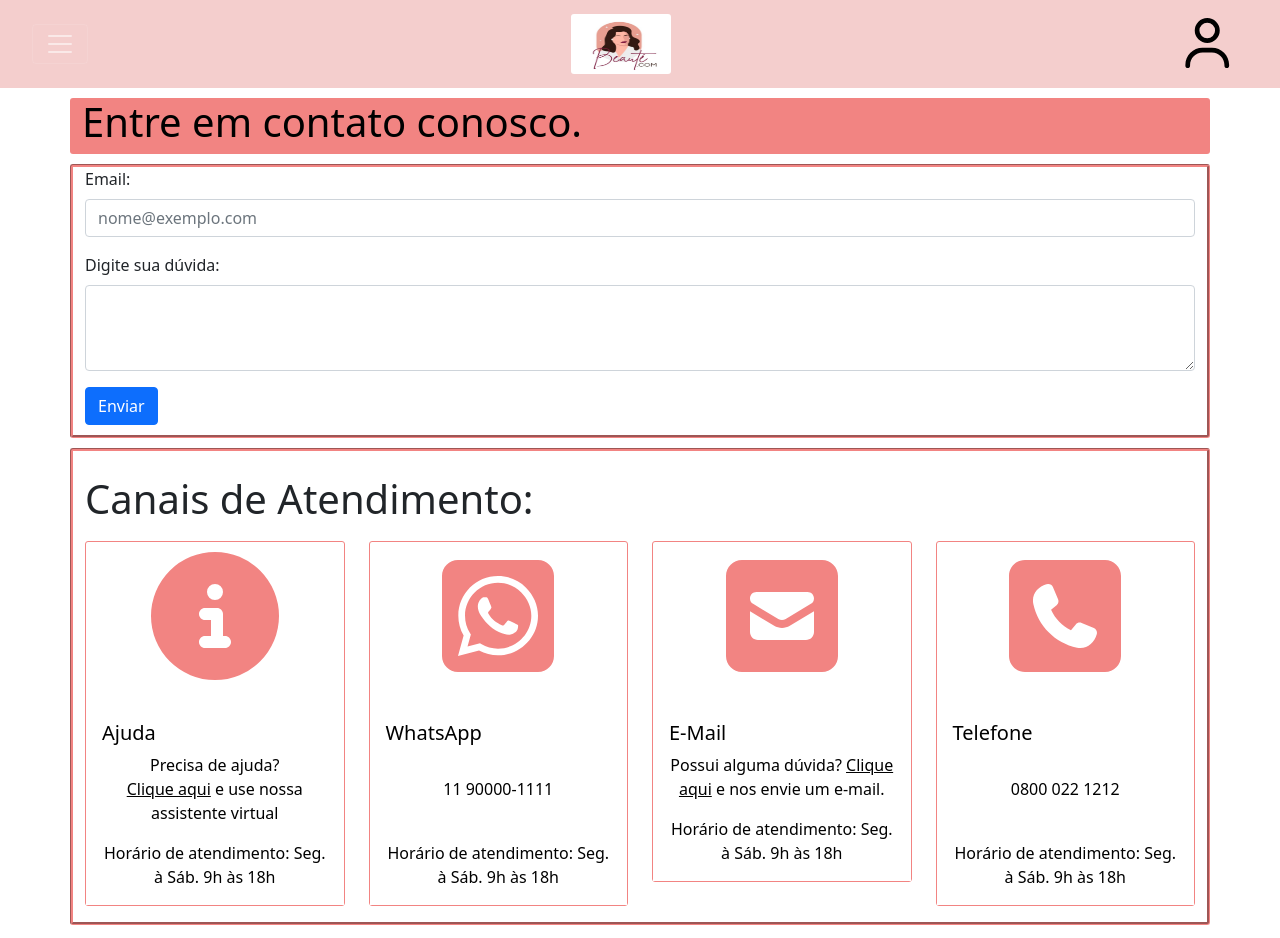
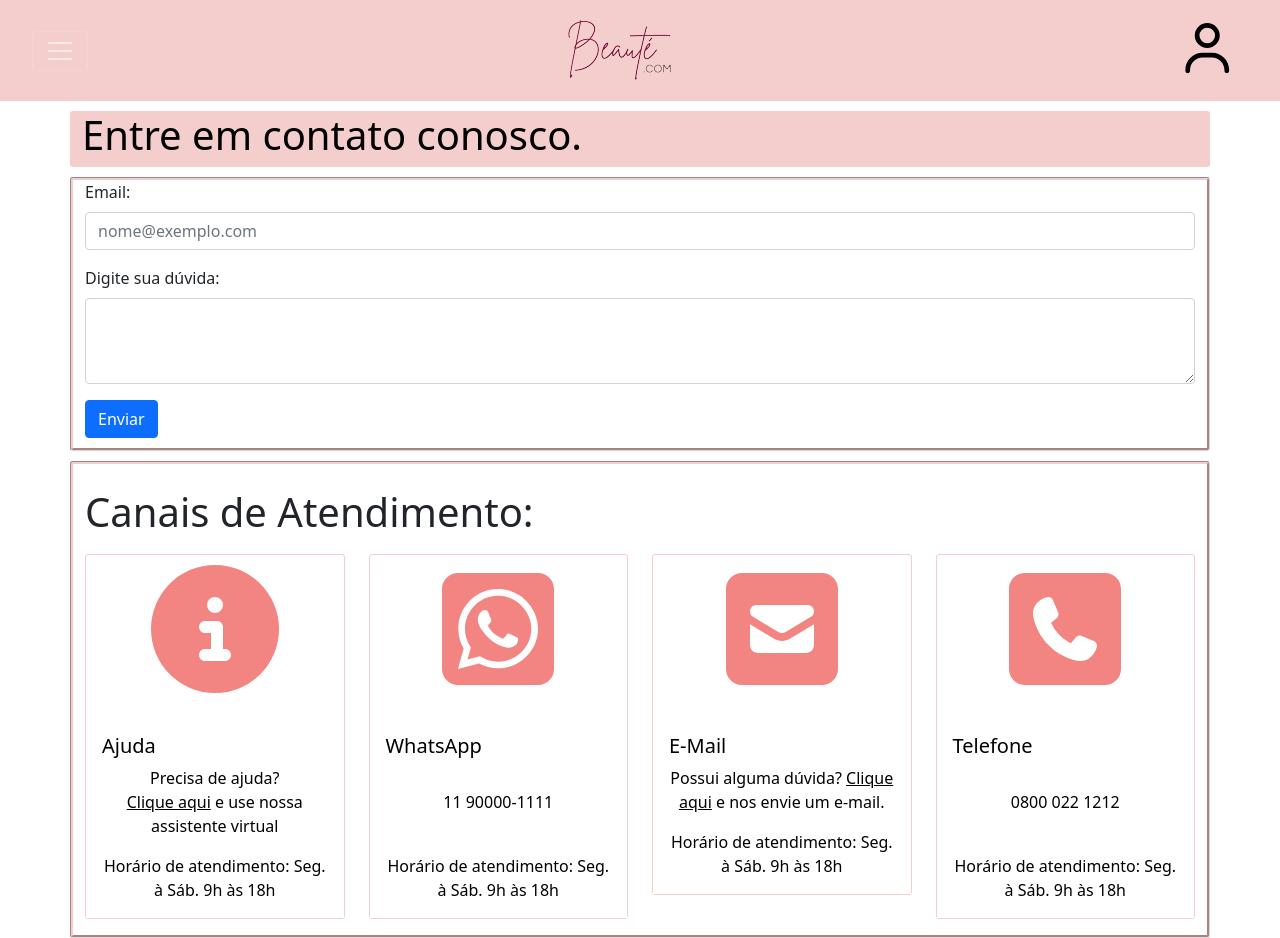
Before and after one commit to LeandrooSilvaa/projetoBeaute, a plain HTML site: page faleConosco.html in a window 1280 px wide. Drawn offline with Linux system fonts and the light colour scheme.

Commit message:
Atualização

```diff
--- a/faleConosco.html
+++ b/faleConosco.html
@@ -16,7 +16,7 @@
           <button class="navbar-toggler"  type="button" data-bs-toggle="offcanvas" data-bs-target="#offcanvasNavbar" aria-controls="offcanvasNavbar">
             <span class="navbar-toggler-icon" ></span>
           </button>
-          <a class="navbar-brand" href="index.html"><img src="img/logo2.jpg" id="logo"></a>
+          <a class="navbar-brand" href="index.html"><img src="img/logo3.png" ></a>
           <a href="login.html" id="navColor"><i class="far fa-user" id="iconeMenu"></i></a>
           <div class="offcanvas offcanvas-start " style="background-color:#F4CECD;" tabindex="-1" id="offcanvasNavbar" aria-labelledby="offcanvasNavbarLabel">
             <div class="offcanvas-body">
--- a/style.css
+++ b/style.css
@@ -9,8 +9,10 @@ nav{
 
 
 #navColor{
+    font-family: "Segoe UI",Helvetica,Arial,sans-serif,"Apple Color Emoji","Segoe UI Emoji";
     text-align: center;
     color: #000000;
+    font-size: 30px;
 }
 
 
@@ -49,7 +51,7 @@ nav{
 }
 
 #containerFaleConosco{
-    background-color: #F28482;
+    background-color: #F4CECD;
     color: #000000;
 }
 /* Formatção das imagens do Card de Produtos*/
@@ -65,7 +67,7 @@ nav{
 
 /* Formatação dos Cards de produtos*/
 #card{
-    border-color: #F28482;
+    border-color: #F4CECD;
     border-style: groove;
     border-radius: 3px;
     margin-top: 10px;
```
Also changed, not shown: cadastro.html (+1 -1 lines), index.html (+12 -12 lines), login.html (+1 -1 lines), produtos.html (+1 -1 lines), sobre.html (+2 -2 lines).
